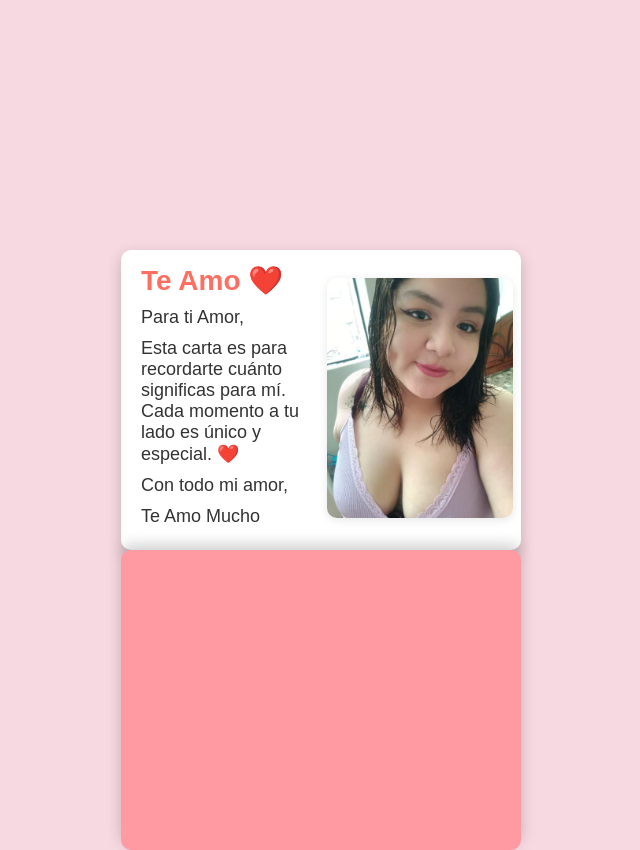
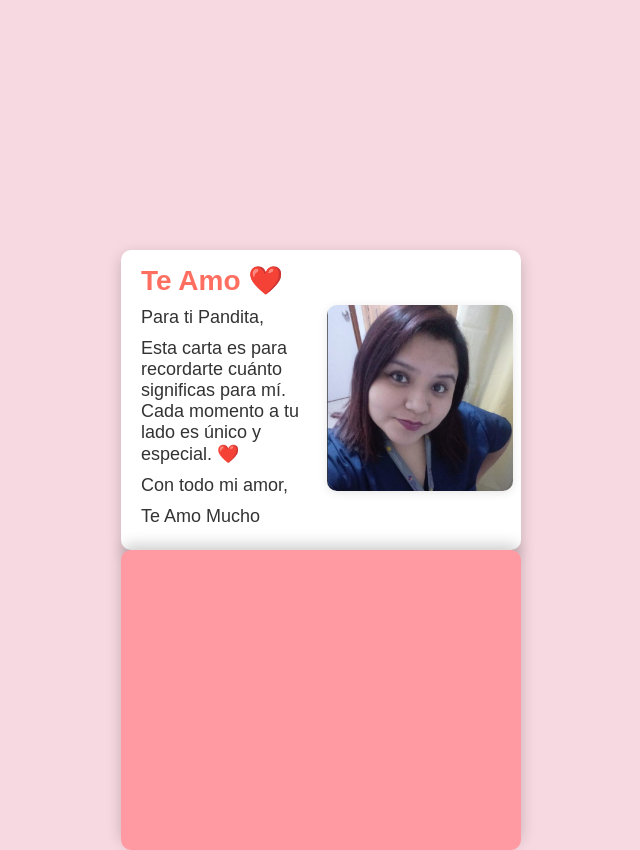
Before and after one commit to JhonKVasquez/carta-de-amor-, a plain HTML site: page index.html in a window 1280 px wide. Both pictures are taken after a click on the element 640 px from the left and 400 px from the top of the page. Shown: the whole page, without its empty margins (319-959 px from the left). Drawn offline with Linux system fonts and the light colour scheme.

Commit message:
index.html

```diff
--- a/index.html
+++ b/index.html
@@ -12,7 +12,7 @@
     <div class="letter">
       <div class="content">
         <h1>Te Amo ❤️</h1>
-        <p>Para ti Amor,</p>
+        <p>Para ti Pandita,</p>
         <p>
           Esta carta es para recordarte cuánto significas para mí.
           Cada momento a tu lado es único y especial. ❤️
@@ -21,7 +21,7 @@
         <p>Te Amo Mucho</p>
       </div>
       <div class="photo">
-        <img src="img/ruth.png" alt="Foto Especial">
+        <img src="img/josibel.png" alt="Foto Especial">
       </div>
     </div>
   </div>
```
